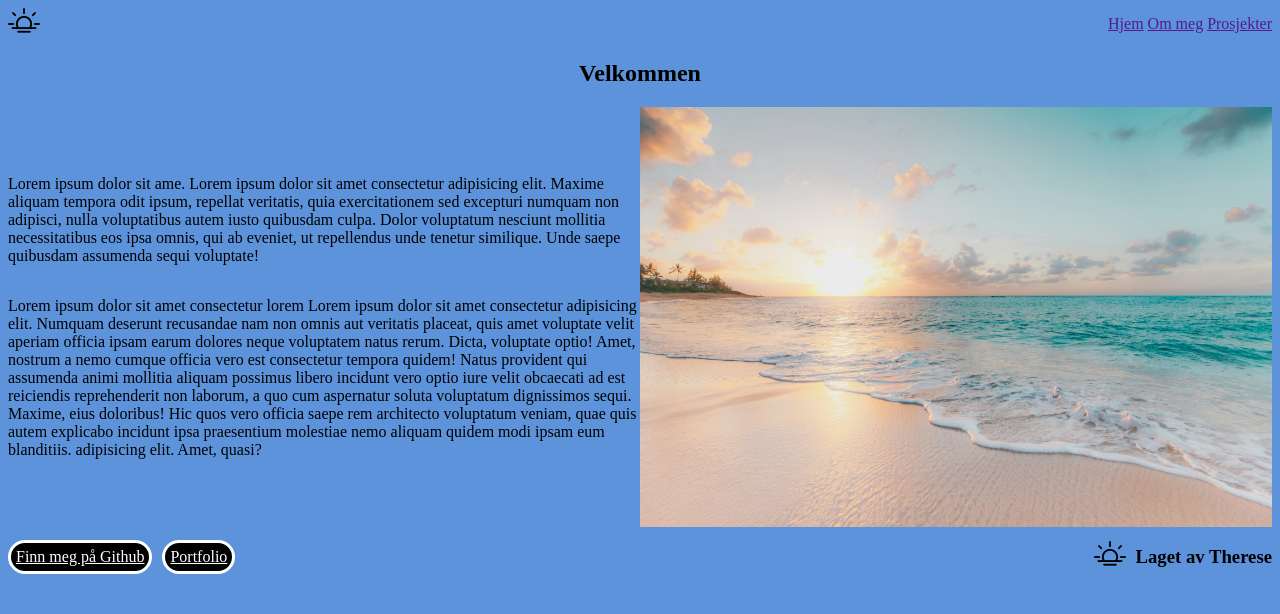
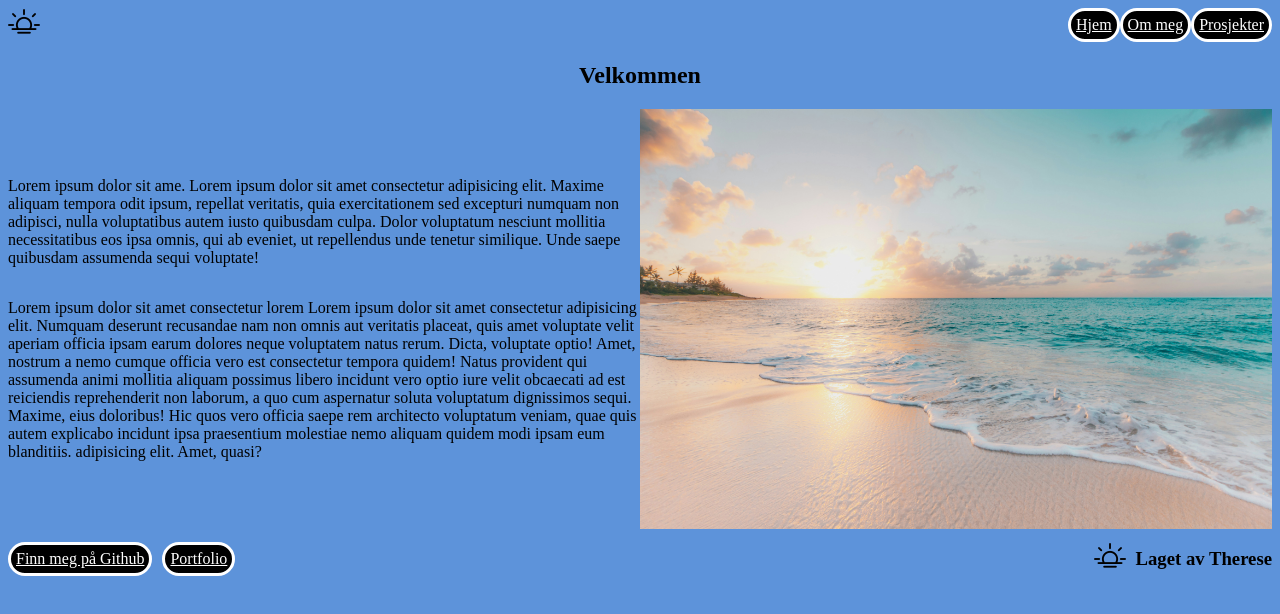
Before and after one commit to ThereseGlode/stackblitz-figma-test, a website: page index.html in a window 1280 px wide. Drawn offline with Linux system fonts and the light colour scheme.

Commit message:
navbutton

```diff
--- a/index.html
+++ b/index.html
@@ -13,9 +13,9 @@
         <header class="header">
          <img src="sunrise (1).png" alt="logo illustrasjon av en sol">
            <nav class="headerNav">
-              <a href="">Hjem</a>
-              <a href="">Om meg</a>
-              <a href="">Prosjekter</a>
+              <a href="" class="headerNavButton">Hjem</a>
+              <a href="" class="headerNavButton">Om meg</a>
+              <a href="" class="headerNavButton">Prosjekter</a>
            </nav>
         </header>
         <main>
--- a/styles.css
+++ b/styles.css
@@ -6,6 +6,20 @@
   display: flex;
   align-items: center;
   justify-content: space-between;
+}
+
+.headerNav {
+  display: flex;
+}
+.headerNavButton {
+  display: flex;
+  font-size: medium;
+  padding: 5px;
+  border: solid;
+  color: white;
+  border-radius: 50px;
+  gap: 10px;
+  background-color: black;
 }
 
 .heroSection {
```
